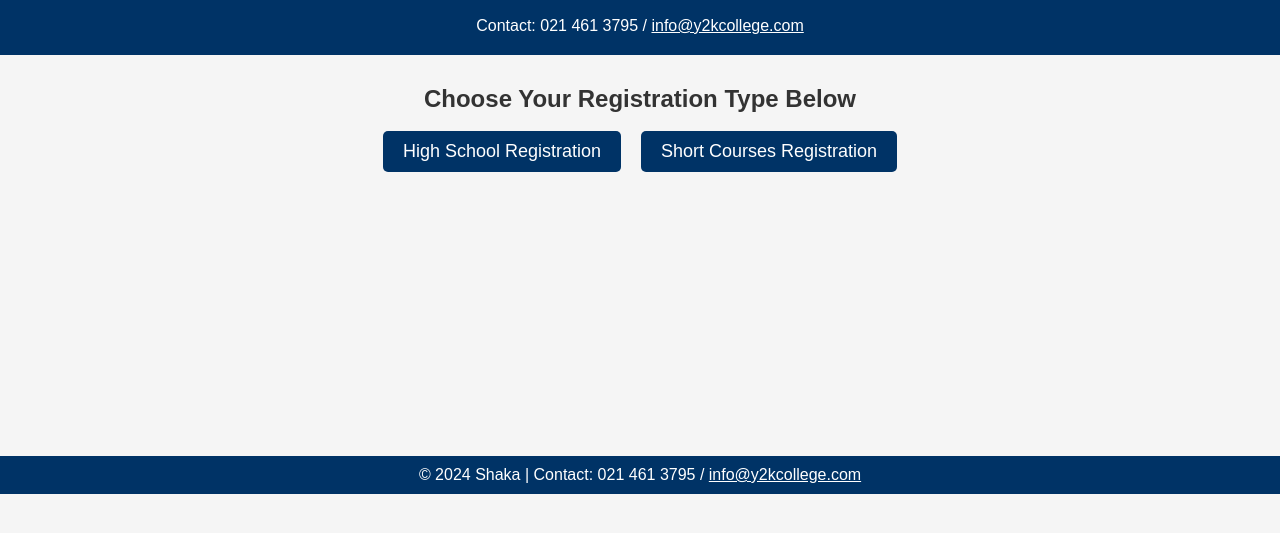
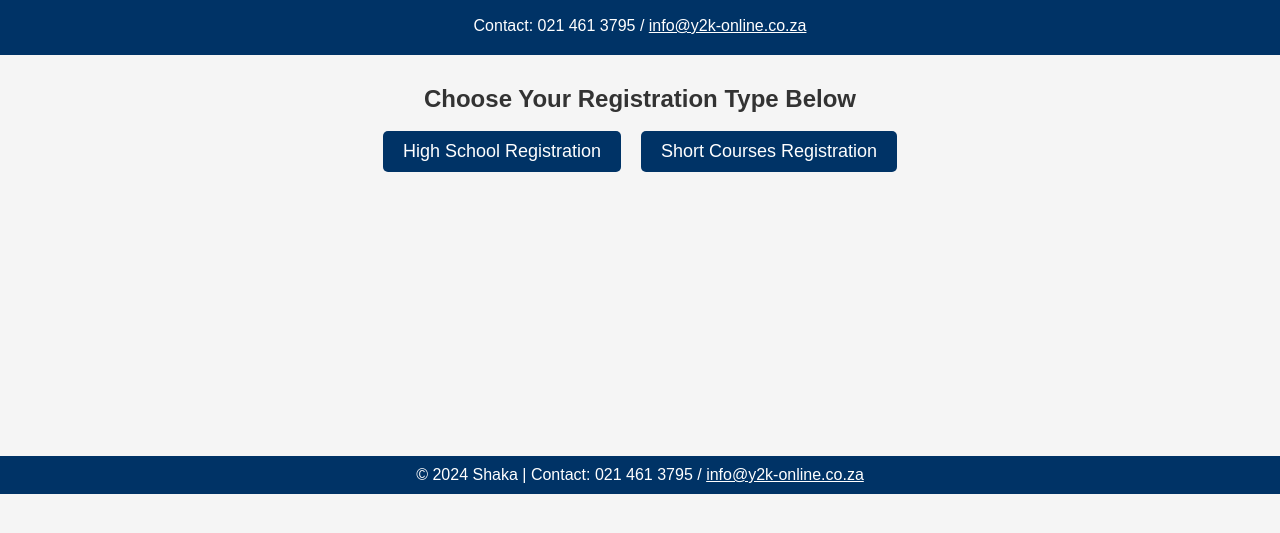
Before and after one commit to 2222-220922Shaka/Y2K-College-Registration-SYSTEM, a website: page index.html in a window 1280 px wide. Shown: the part 147-680 px from the top of the page. Drawn offline with nearby package versions, Linux system fonts and the light colour scheme.

Commit message:
Update index.html
index.html updated

```diff
--- a/index.html
+++ b/index.html
@@ -79,7 +79,7 @@
         </div>
         <h1>Y2K College Registration</h1>
         <br>
-        <p>Contact: 021 461 3795 / <a href="mailto:info@y2k-online.co.za" style="color: white;"> info@y2kcollege.com</a></p>
+        <p>Contact: 021 461 3795 / <a href="mailto:info@y2k-online.co.za" style="color: white;"> info@y2k-online.co.za</a></p>
     </header>
 
     <!-- Registration Options -->
@@ -207,7 +207,7 @@
     <!-- Footer -->
     <footer>
 
-        <p>&copy; 2024 Shaka | Contact: 021 461 3795 / <a href="mailto: info@y2k-online.co.za " style="color: white;"> info@y2kcollege.com</a></p>
+        <p>&copy; 2024 Shaka | Contact: 021 461 3795 / <a href="mailto: info@y2k-online.co.za " style="color: white;"> info@y2k-online.co.za</a></p>
     </footer>
 </body>
 </html>
```
